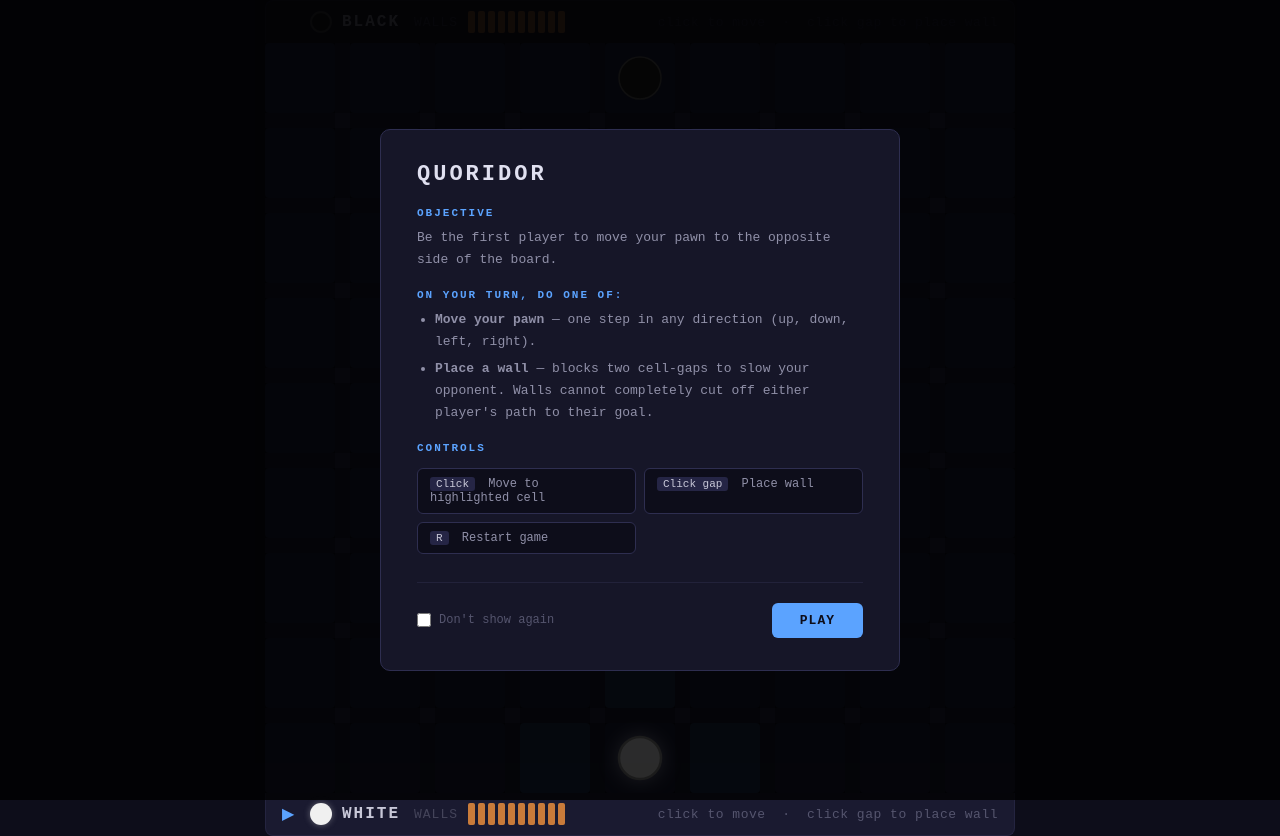
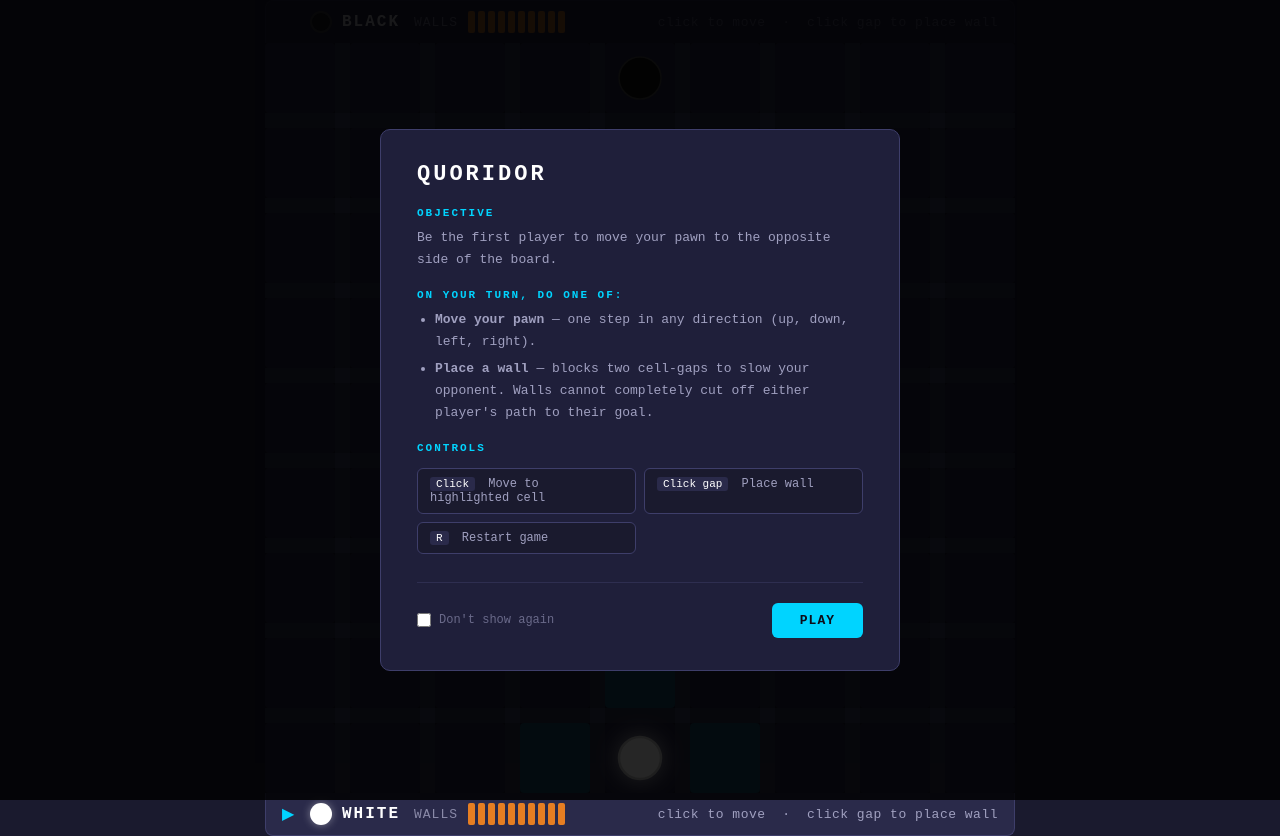
Before and after one commit to endziu/quorridor-prototype, a website built with Vite: page index.html in a window 1280 px wide. Built offline with nearby package versions, Linux system fonts and the light colour scheme.

Commit message:
style: brighten UI and improve contrast for better readability

```diff
--- a/index.html
+++ b/index.html
@@ -8,7 +8,7 @@
       * { box-sizing: border-box; margin: 0; padding: 0; }
 
       body {
-        background: #0d0d1a;
+        background: #1a1a2e;
         display: flex;
         justify-content: center;
         align-items: center;
@@ -29,9 +29,9 @@
         align-items: center;
         gap: 10px;
         padding: 10px 16px;
-        background: #161628;
-        border: 1px solid #242440;
-        opacity: 0.45;
+        background: #1f1f3a;
+        border: 1px solid #2e2e50;
+        opacity: 0.6;
         transition: background 0.25s, border-color 0.25s, opacity 0.25s;
       }
 
@@ -47,13 +47,14 @@
 
       .player-panel.active {
         opacity: 1;
-        background: #1a1a30;
+        background: #2a2a4a;
+        border-color: #3e3e6a;
       }
 
       /* ── Turn arrow ────────────────────────────────────────── */
       .turn-arrow {
         font-size: 16px;
-        color: #5ba3ff;
+        color: #00d4ff;
         width: 18px;
         flex-shrink: 0;
         visibility: hidden;
@@ -70,13 +71,13 @@
       }
 
       .pawn-dot.white {
-        background: #f0f0f0;
-        box-shadow: 0 0 6px rgba(240, 240, 240, 0.35);
+        background: #ffffff;
+        box-shadow: 0 0 8px rgba(255, 255, 255, 0.4);
       }
 
       .pawn-dot.black {
-        background: #1e1e1e;
-        border: 2px solid #555;
+        background: #111111;
+        border: 2px solid #444444;
       }
 
       /* ── Player name ───────────────────────────────────────── */
@@ -84,14 +85,14 @@
         font-size: 16px;
         font-weight: bold;
         letter-spacing: 2px;
-        color: #c8c8d8;
+        color: #ffffff;
         min-width: 58px;
       }
 
       /* ── Walls ─────────────────────────────────────────────── */
       .walls-label {
         font-size: 13px;
-        color: #44445a;
+        color: #8a8aa8;
         letter-spacing: 1px;
         text-transform: uppercase;
         margin-left: 4px;
@@ -107,12 +108,12 @@
         width: 7px;
         height: 22px;
         border-radius: 2px;
-        background: #c97b3a;
+        background: #e67e22;
         transition: opacity 0.2s, background 0.2s;
       }
 
       .pip.used {
-        background: #2a2a40;
+        background: #3a3a5a;
         opacity: 0.6;
       }
 
@@ -120,23 +121,24 @@
       .controls-hint {
         margin-left: auto;
         font-size: 13px;
-        color: #33334a;
+        color: #6a6a8a;
         letter-spacing: 0.5px;
       }
 
-      .player-panel.active .controls-hint { color: #55556e; }
+      .player-panel.active .controls-hint { color: #a0a0c0; }
 
       /* ── Canvas ────────────────────────────────────────────── */
       canvas {
         display: block;
         cursor: crosshair;
+        background: #1a1a2e;
       }
 
       /* ── Rules modal ───────────────────────────────────────── */
       #rules-backdrop {
         position: fixed;
         inset: 0;
-        background: rgba(0, 0, 0, 0.82);
+        background: rgba(0, 0, 0, 0.85);
         display: flex;
         justify-content: center;
         align-items: center;
@@ -146,8 +148,8 @@
       #rules-backdrop.hidden { display: none; }
 
       #rules-modal {
-        background: #161628;
-        border: 1px solid #2e2e50;
+        background: #1f1f3a;
+        border: 1px solid #3e3e6a;
         border-radius: 10px;
         padding: 32px 36px;
         max-width: 520px;
@@ -159,21 +161,21 @@
         font-size: 22px;
         letter-spacing: 3px;
         margin-bottom: 20px;
-        color: #e0e0f0;
+        color: #ffffff;
       }
 
       #rules-modal h2 {
         font-size: 11px;
         letter-spacing: 2px;
         text-transform: uppercase;
-        color: #5ba3ff;
+        color: #00d4ff;
         margin: 18px 0 8px;
       }
 
       #rules-modal p, #rules-modal li {
         font-size: 13px;
         line-height: 1.7;
-        color: #9090a8;
+        color: #a0a0c0;
       }
 
       #rules-modal ul {
@@ -190,21 +192,21 @@
       }
 
       .rules-key {
-        background: #0d0d1a;
-        border: 1px solid #2e2e50;
+        background: #1a1a2e;
+        border: 1px solid #3e3e6a;
         border-radius: 6px;
         padding: 8px 12px;
         font-size: 12px;
-        color: #9090a8;
+        color: #a0a0c0;
       }
 
       .rules-key span {
         display: inline-block;
-        background: #252545;
+        background: #2a2a4a;
         border-radius: 3px;
         padding: 1px 6px;
         margin-right: 6px;
-        color: #c8c8d8;
+        color: #ffffff;
         font-size: 11px;
       }
 
@@ -214,7 +216,7 @@
         justify-content: space-between;
         margin-top: 28px;
         padding-top: 20px;
-        border-top: 1px solid #22223a;
+        border-top: 1px solid #2e2e50;
       }
 
       .rules-footer label {
@@ -222,20 +224,20 @@
         align-items: center;
         gap: 8px;
         font-size: 12px;
-        color: #55556e;
+        color: #6a6a8a;
         cursor: pointer;
         user-select: none;
       }
 
       .rules-footer input[type="checkbox"] {
-        accent-color: #5ba3ff;
+        accent-color: #00d4ff;
         width: 14px;
         height: 14px;
         cursor: pointer;
       }
 
       #rules-play-btn {
-        background: #5ba3ff;
+        background: #00d4ff;
         color: #0d0d1a;
         border: none;
         border-radius: 6px;
@@ -248,7 +250,7 @@
         transition: background 0.15s;
       }
 
-      #rules-play-btn:hover { background: #7bb8ff; }
+      #rules-play-btn:hover { background: #5ba3ff; }
     </style>
   </head>
   <body>
--- a/src/constants.ts
+++ b/src/constants.ts
@@ -16,22 +16,22 @@ export const CANVAS_PX = GRID_SIZE * CELL_PX + (GRID_SIZE - 1) * GAP_PX; // 750
 export const WALLS_PER_PLAYER = 10;
 
 export const COLORS = {
-  background: "#0d0d1a",
-  cell: "#1a1e38",
-  cellHighlight: "rgba(91, 163, 255, 0.22)",
-  cellHover: "rgba(91, 255, 163, 0.25)",
-  cellHoverStroke: "rgba(91, 255, 163, 0.6)",
-  cellHoverInvalid: "rgba(255, 91, 91, 0.25)",
-  cellHoverInvalidStroke: "rgba(255, 50, 50, 0.6)",
-  wallSlot: "rgba(80, 90, 140, 0.18)",
-  wallWhite: "#c97b3a",
-  wallBlack: "#5c2e0e",
-  wallWhiteStroke: "rgba(255, 200, 130, 0.45)",
-  wallBlackStroke: "rgba(180, 90, 30, 0.45)",
-  white: "#f0f0f0",
-  black: "#1e1e1e",
-  whiteStroke: "#999999",
-  blackStroke: "#555555",
-  text: "#d0d0e0",
-  winOverlay: "rgba(0, 0, 0, 0.78)",
+  background: "#1a1a2e",
+  cell: "#242444",
+  cellHighlight: "rgba(0, 212, 255, 0.25)",
+  cellHover: "rgba(0, 255, 170, 0.25)",
+  cellHoverStroke: "rgba(0, 255, 170, 0.6)",
+  cellHoverInvalid: "rgba(255, 80, 80, 0.3)",
+  cellHoverInvalidStroke: "rgba(255, 50, 50, 0.7)",
+  wallSlot: "rgba(100, 110, 160, 0.25)",
+  wallWhite: "#e67e22",
+  wallBlack: "#7e4a35",
+  wallWhiteStroke: "rgba(255, 255, 255, 0.3)",
+  wallBlackStroke: "rgba(0, 0, 0, 0.3)",
+  white: "#ffffff",
+  black: "#111111",
+  whiteStroke: "#cccccc",
+  blackStroke: "#444444",
+  text: "#f0f0ff",
+  winOverlay: "rgba(10, 10, 25, 0.85)",
 } as const;
--- a/src/render/drawPlayers.ts
+++ b/src/render/drawPlayers.ts
@@ -13,8 +13,8 @@ export function drawPlayers(ctx: CanvasRenderingContext2D, state: GameState): vo
 
     if (isActive) {
       ctx.save();
-      ctx.shadowBlur = 18;
-      ctx.shadowColor = team === "white" ? "rgba(220,220,255,0.55)" : "rgba(80,80,120,0.6)";
+      ctx.shadowBlur = 22;
+      ctx.shadowColor = team === "white" ? "rgba(255,255,255,0.7)" : "rgba(100,100,255,0.5)";
     }
 
     ctx.beginPath();
--- a/src/render/drawWalls.ts
+++ b/src/render/drawWalls.ts
@@ -23,14 +23,14 @@ function drawPlacedWall(ctx: CanvasRenderingContext2D, wall: PlacedWall): void {
 
 function drawPreviewWall(ctx: CanvasRenderingContext2D, preview: WallPreview): void {
   const baseColor = preview.valid
-    ? "80, 210, 120"
-    : "220, 70, 70";
+    ? "0, 255, 170"
+    : "255, 80, 80";
 
   wallPath(ctx, { pos: preview.pos, orientation: preview.orientation });
-  ctx.fillStyle = `rgba(${baseColor}, 0.12)`;
+  ctx.fillStyle = `rgba(${baseColor}, 0.15)`;
   ctx.fill();
-  ctx.strokeStyle = `rgba(${baseColor}, 0.55)`;
-  ctx.lineWidth = 1.5;
+  ctx.strokeStyle = `rgba(${baseColor}, 0.65)`;
+  ctx.lineWidth = 1.8;
   ctx.stroke();
   ctx.lineWidth = 1;
 }
```
